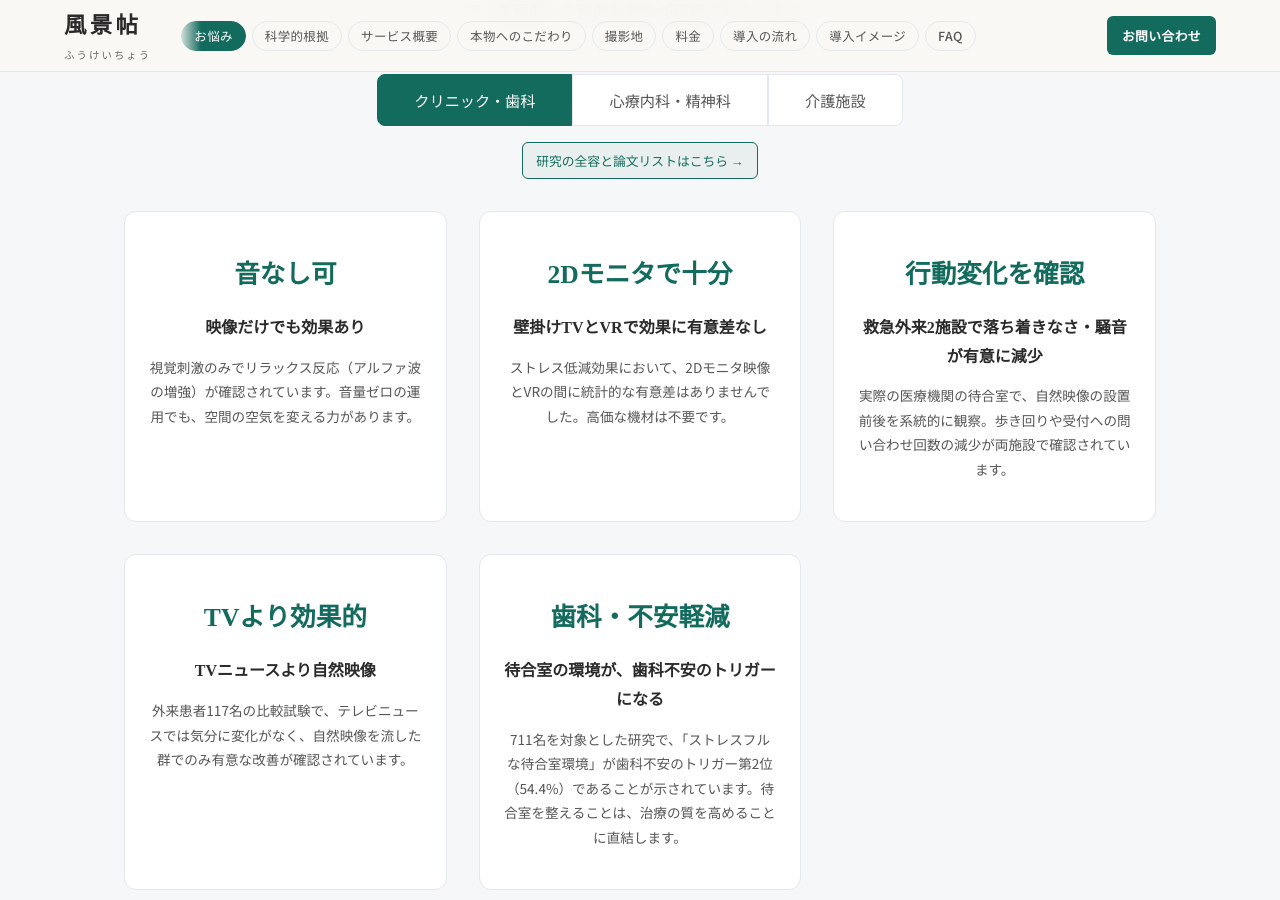
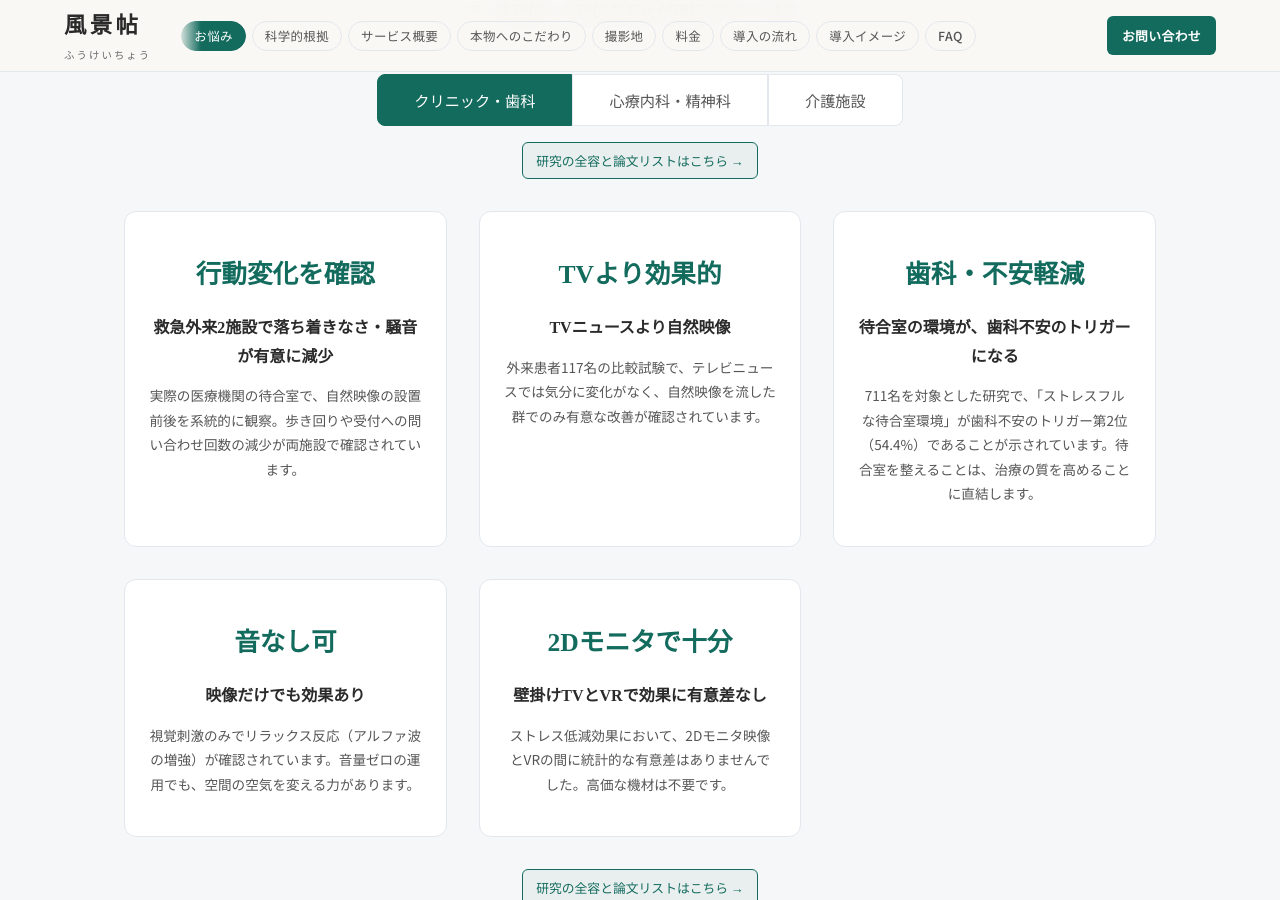
Before and after one commit to dr836gnypeq-ctrl/fukeichou-site, a Jekyll site: the page built from index.html, in a window 1280 px wide and 900 px high, scrolled down 1968 px. Built offline with Jekyll 4.4.1, drawn with Linux system fonts in a browser that asks for light colours; nearby versions of some CDN libraries.

Commit message:
feat: move common cards (音なし可/2Dモニタで十分) to last 2 of each tab

```diff
--- a/_layouts/default.html
+++ b/_layouts/default.html
@@ -65,7 +65,7 @@
 
 {% include footer.html %}
 
-<script src="{{ '/assets/js/main.js' | relative_url }}?v=20260321e"></script>
+<script src="{{ '/assets/js/main.js' | relative_url }}?v=20260321f"></script>
 
 </body>
 </html>
--- a/assets/js/main.js
+++ b/assets/js/main.js
@@ -45,7 +45,7 @@ function setAudience(target){
   /* 4. #evidence カード表示切替 */
   document.querySelectorAll('#evidence .evidence-card').forEach(function(card){
     var ev = card.getAttribute('data-ev');
-    card.style.display = (ev === 'all' || ev === target) ? '' : 'none';
+    card.style.display = (ev === target) ? '' : 'none';
   });
 }
 
--- a/index.html
+++ b/index.html
@@ -99,81 +99,109 @@ description: 待合室のモニターに何を流すか迷っていませんか
 
 <div class="evidence-grid">
 
-<!-- 共通A: 音なし -->
-<div class="evidence-card reveal reveal-d1" data-ev="all">
+<!-- clinic c1 -->
+<div class="evidence-card reveal reveal-d1" data-ev="clinic">
+<div class="evidence-stat">行動変化を確認</div>
+<h3>救急外来2施設で落ち着きなさ・騒音が有意に減少</h3>
+<p>実際の医療機関の待合室で、自然映像の設置前後を系統的に観察。歩き回りや受付への問い合わせ回数の減少が両施設で確認されています。</p>
+</div>
+
+<!-- clinic c2 -->
+<div class="evidence-card reveal reveal-d2" data-ev="clinic">
+<div class="evidence-stat">TVより効果的</div>
+<h3>TVニュースより自然映像</h3>
+<p>外来患者117名の比較試験で、テレビニュースでは気分に変化がなく、自然映像を流した群でのみ有意な改善が確認されています。</p>
+</div>
+
+<!-- clinic c3 -->
+<div class="evidence-card reveal reveal-d3" data-ev="clinic">
+<div class="evidence-stat">歯科・不安軽減</div>
+<h3>待合室の環境が、歯科不安のトリガーになる</h3>
+<p>711名を対象とした研究で、「ストレスフルな待合室環境」が歯科不安のトリガー第2位（54.4%）であることが示されています。待合室を整えることは、治療の質を高めることに直結します。</p>
+</div>
+
+<!-- clinic 共通A -->
+<div class="evidence-card reveal reveal-d4" data-ev="clinic">
 <div class="evidence-stat">音なし可</div>
 <h3>映像だけでも効果あり</h3>
 <p>視覚刺激のみでリラックス反応（アルファ波の増強）が確認されています。音量ゼロの運用でも、空間の空気を変える力があります。</p>
 </div>
 
-<!-- 共通B: 2D=VR -->
-<div class="evidence-card reveal reveal-d2" data-ev="all">
+<!-- clinic 共通B -->
+<div class="evidence-card reveal reveal-d5" data-ev="clinic">
 <div class="evidence-stat">2Dモニタで十分</div>
 <h3>壁掛けTVとVRで効果に有意差なし</h3>
 <p>ストレス低減効果において、2Dモニタ映像とVRの間に統計的な有意差はありませんでした。高価な機材は不要です。</p>
 </div>
 
-<!-- clinic c1: 待合室実証 -->
-<div class="evidence-card reveal reveal-d3" data-ev="clinic">
-<div class="evidence-stat">行動変化を確認</div>
-<h3>救急外来2施設で落ち着きなさ・騒音が有意に減少</h3>
-<p>実際の医療機関の待合室で、自然映像の設置前後を系統的に観察。歩き回りや受付への問い合わせ回数の減少が両施設で確認されています。</p>
-</div>
-
-<!-- clinic c2: TVより自然映像 -->
-<div class="evidence-card reveal reveal-d4" data-ev="clinic">
-<div class="evidence-stat">TVより効果的</div>
-<h3>TVニュースより自然映像</h3>
-<p>外来患者117名の比較試験で、テレビニュースでは気分に変化がなく、自然映像を流した群でのみ有意な改善が確認されています。</p>
-</div>
-
-<!-- clinic c3: 歯科不安 -->
-<div class="evidence-card reveal reveal-d5" data-ev="clinic">
-<div class="evidence-stat">歯科・不安軽減</div>
-<h3>待合室の環境が、歯科不安のトリガーになる</h3>
-<p>711名を対象とした研究で、「ストレスフルな待合室環境」が歯科不安のトリガー第2位（54.4%）であることが示されています。待合室を整えることは、治療の質を高めることに直結します。</p>
-</div>
-
-<!-- mental m1: 抗不安薬 -->
-<div class="evidence-card reveal reveal-d3" data-ev="mental" style="display:none">
+<!-- mental m1 -->
+<div class="evidence-card reveal reveal-d1" data-ev="mental" style="display:none">
 <div class="evidence-stat">精神科・コスト削減</div>
 <h3>自然の視覚環境が、抗不安薬の使用量を減らす</h3>
 <p>急性期精神科病棟で自然写真を掲示した日は、抗不安薬の頓服投与率が有意に低下。年間約450万円相当のコスト削減が試算されています（Nanda 2011）。</p>
 </div>
 
-<!-- mental m2: ニュース不安増幅 -->
-<div class="evidence-card reveal reveal-d4" data-ev="mental" style="display:none">
+<!-- mental m2 -->
+<div class="evidence-card reveal reveal-d2" data-ev="mental" style="display:none">
 <div class="evidence-stat">ニュースの逆効果</div>
 <h3>待合室のニュースが、患者の不安を増幅させる</h3>
 <p>医療機関の待合室メディアの影響を包括的にレビューした研究で、ニュース番組はストレスを誘発し不安を増幅させる可能性が指摘されています。</p>
 </div>
 
-<!-- mental m3: SMD=0.82 -->
-<div class="evidence-card reveal reveal-d5" data-ev="mental" style="display:none">
+<!-- mental m3 -->
+<div class="evidence-card reveal reveal-d3" data-ev="mental" style="display:none">
 <div class="evidence-stat">大規模分析</div>
 <h3>不安への効果量SMD=0.82——「大きな効果」</h3>
 <p>24研究・1,471名の統合解析で、仮想自然環境の視聴は不安に対して大きな効果量（SMD=0.82）を示しました（Chen 2025, npj Digital Medicine）。※健常成人対象のデータです。</p>
 </div>
 
-<!-- care k1: 不穏行動 -->
-<div class="evidence-card reveal reveal-d3" data-ev="care" style="display:none">
+<!-- mental 共通A -->
+<div class="evidence-card reveal reveal-d4" data-ev="mental" style="display:none">
+<div class="evidence-stat">音なし可</div>
+<h3>映像だけでも効果あり</h3>
+<p>視覚刺激のみでリラックス反応（アルファ波の増強）が確認されています。音量ゼロの運用でも、空間の空気を変える力があります。</p>
+</div>
+
+<!-- mental 共通B -->
+<div class="evidence-card reveal reveal-d5" data-ev="mental" style="display:none">
+<div class="evidence-stat">2Dモニタで十分</div>
+<h3>壁掛けTVとVRで効果に有意差なし</h3>
+<p>ストレス低減効果において、2Dモニタ映像とVRの間に統計的な有意差はありませんでした。高価な機材は不要です。</p>
+</div>
+
+<!-- care k1 -->
+<div class="evidence-card reveal reveal-d1" data-ev="care" style="display:none">
 <div class="evidence-stat">メタ分析</div>
 <h3>不穏行動が有意に低減——屋内映像が屋外を効果量で上回る</h3>
 <p>29研究・733名のメタ分析で、自然を活用した介入が認知症患者の不穏行動を有意に低減（g=-0.86）。介入環境の比較では、屋内（g=-1.00）が屋外（g=-0.76）を統計的に上回りました。映像などの間接体験と直接体験の間には効果量の有意差なし（Choe 2025）。</p>
 </div>
 
-<!-- care k2: 心拍低下 -->
-<div class="evidence-card reveal reveal-d4" data-ev="care" style="display:none">
+<!-- care k2 -->
+<div class="evidence-card reveal reveal-d2" data-ev="care" style="display:none">
 <div class="evidence-stat">認知症ケア</div>
 <h3>たった10分で心拍数が有意に低下</h3>
 <p>認知症入居者14名が通常の壁掛けテレビで自然映像を視聴。わずか10分で生理的ストレスの指標（心拍数）が有意に改善しました（Reynolds 2018）。</p>
 </div>
 
-<!-- care k3: 会話のきっかけ -->
-<div class="evidence-card reveal reveal-d5" data-ev="care" style="display:none">
+<!-- care k3 -->
+<div class="evidence-card reveal reveal-d3" data-ev="care" style="display:none">
 <div class="evidence-stat">回想・対話</div>
 <h3>映像が会話のきっかけになる</h3>
 <p>自然風景の映像が高齢者の語りと対話を引き出すことが、複数の研究で確認されています。桜を見て故郷を語り、川の映像で昔の夏を思い出す——映像が、会話のきっかけになります。</p>
+</div>
+
+<!-- care 共通A -->
+<div class="evidence-card reveal reveal-d4" data-ev="care" style="display:none">
+<div class="evidence-stat">音なし可</div>
+<h3>映像だけでも効果あり</h3>
+<p>視覚刺激のみでリラックス反応（アルファ波の増強）が確認されています。音量ゼロの運用でも、空間の空気を変える力があります。</p>
+</div>
+
+<!-- care 共通B -->
+<div class="evidence-card reveal reveal-d5" data-ev="care" style="display:none">
+<div class="evidence-stat">2Dモニタで十分</div>
+<h3>壁掛けTVとVRで効果に有意差なし</h3>
+<p>ストレス低減効果において、2Dモニタ映像とVRの間に統計的な有意差はありませんでした。高価な機材は不要です。</p>
 </div>
 
 </div><!-- /.evidence-grid -->
```
